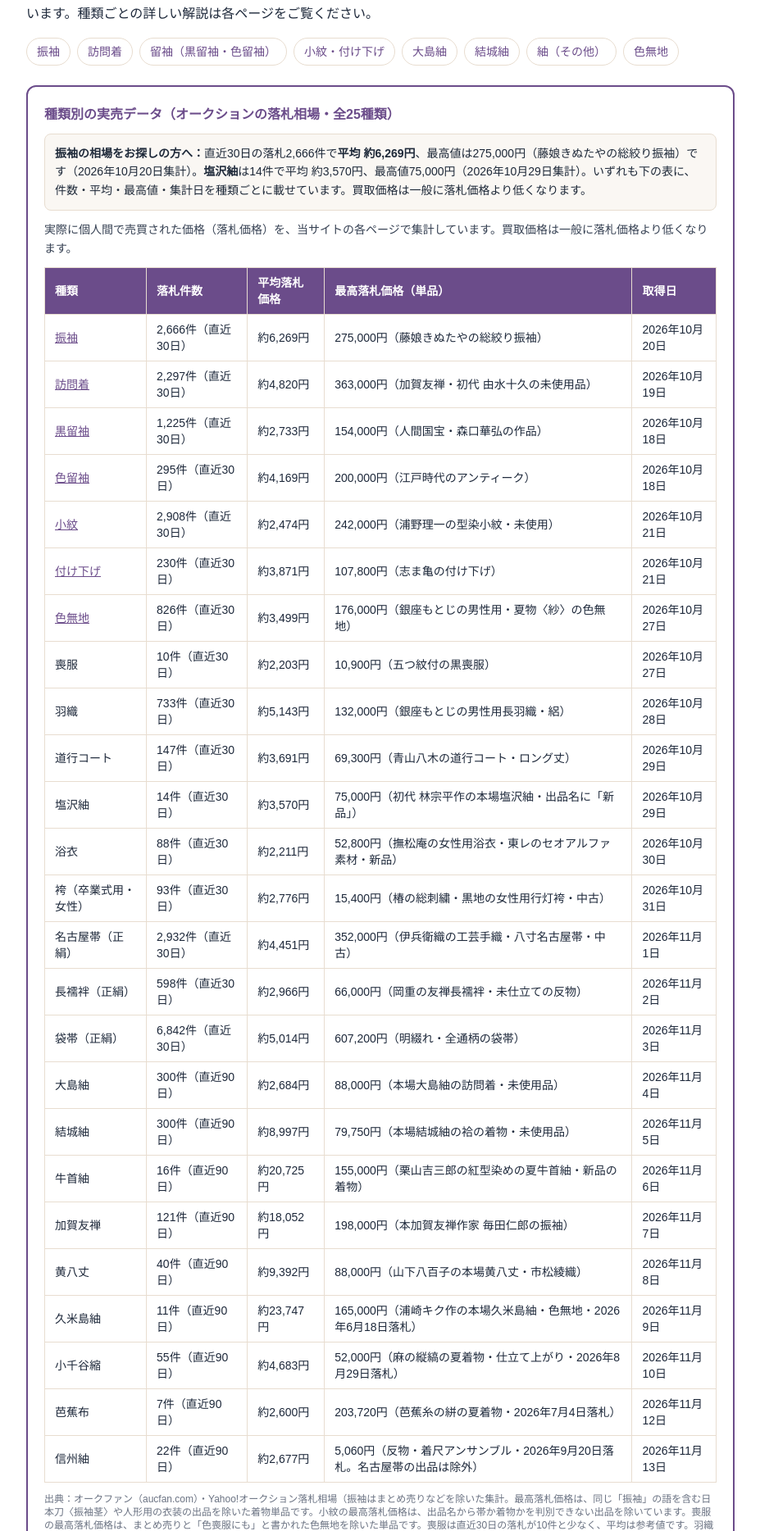
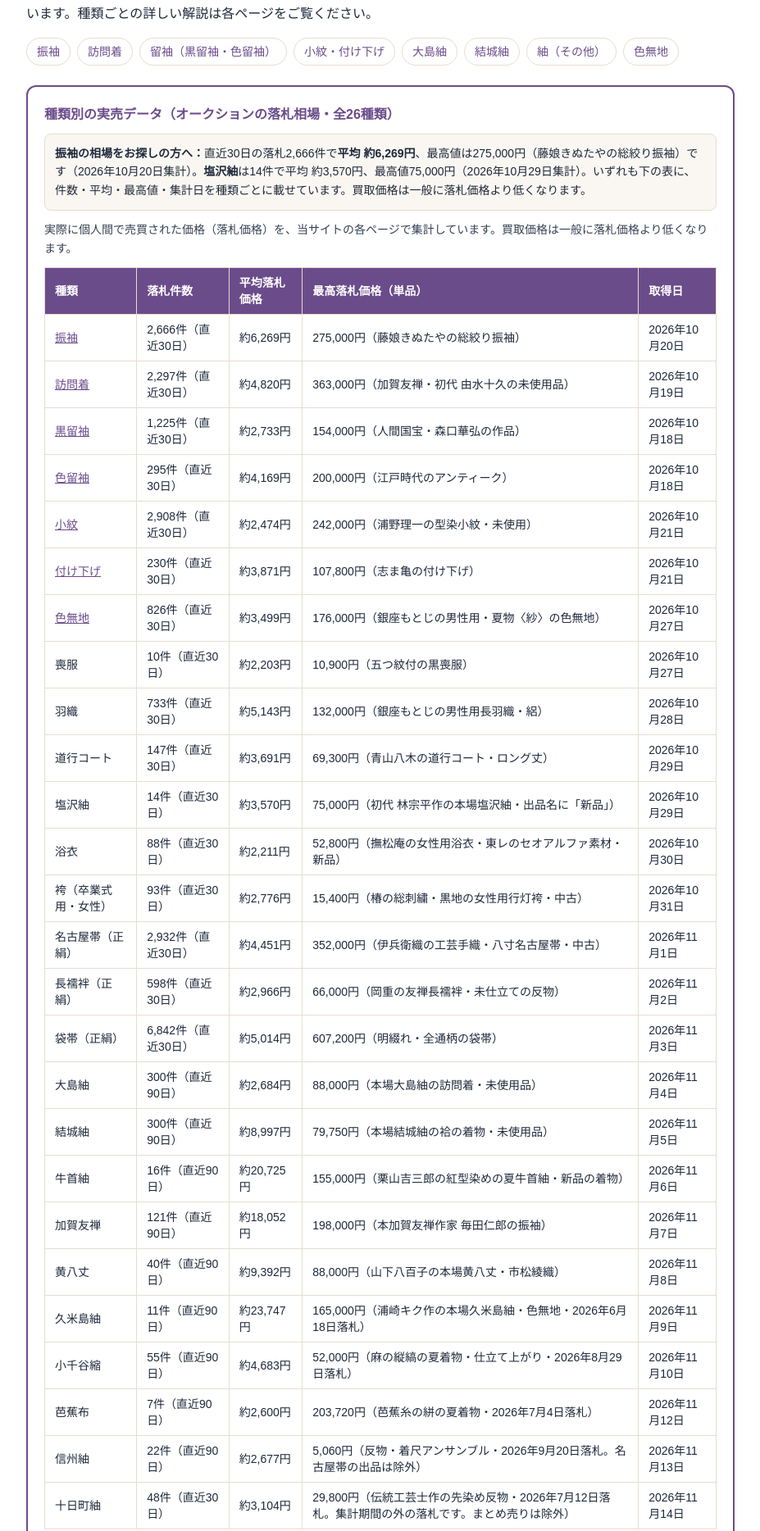
Before and after one commit to webmaster0818/kimono-kaitori-biyori, a Next.js app: page /articles/kimono-market-price in a window 1280 px wide. Shown: the part 1706-3574 px from the top of the page at 82% size, without its empty margins (176-1103 px from the left). Built offline with nearby package versions, Linux system fonts and the light colour scheme.

Commit message:
market-price: 十日町紬の実売行（48件・平均約3,104円・最高29,800円=7/12期間外と注記）・全26種類
Co-Authored-By: Claude Opus 5.5 <noreply@anthropic.com>

```diff
--- a/app/articles/kimono-market-price/page.tsx
+++ b/app/articles/kimono-market-price/page.tsx
@@ -56,7 +56,7 @@ const articleStructuredData = {
   description:
     "着物（和服）買取の相場を種類別に解説。振袖・訪問着・留袖・小紋・付け下げの落札データ（出典つき）と高く売るコツ。",
   datePublished: "2026-04-15",
-  dateModified: "2026-11-13",
+  dateModified: "2026-11-14",
   author: { "@type": "Organization", name: "着物の買取びより 編集部", url: "https://kimonokaitori-biyori.com/author/" },
   publisher: {
     "@type": "Organization",
@@ -302,7 +302,7 @@ export default function KimonoMarketPricePage() {
             ))}
           </ul>
           <div id="furisode-tomesode" className="bg-white border-2 border-[#6b4c8a] rounded-xl p-5 mt-6">
-            <h3 className="font-bold text-[#6b4c8a] mb-2">種類別の実売データ（オークションの落札相場・全25種類）</h3>
+            <h3 className="font-bold text-[#6b4c8a] mb-2">種類別の実売データ（オークションの落札相場・全26種類）</h3>
             <p className="text-sm text-gray-800 leading-relaxed mb-3 bg-[#faf7f3] border border-[#e8ddd0] rounded-lg p-3">
               <strong>振袖の相場をお探しの方へ：</strong>直近30日の落札2,666件で<strong>平均 約6,269円</strong>、最高値は275,000円（藤娘きぬたやの総絞り振袖）です（2026年10月20日集計）。
               <strong>塩沢紬</strong>は14件で平均 約3,570円、最高値75,000円（2026年10月29日集計）。いずれも下の表に、件数・平均・最高値・集計日を種類ごとに載せています。買取価格は一般に落札価格より低くなります。
@@ -496,6 +496,13 @@ export default function KimonoMarketPricePage() {
                     <td className="border border-[#e8ddd0] px-3 py-2">約2,677円</td>
                     <td className="border border-[#e8ddd0] px-3 py-2">5,060円（反物・着尺アンサンブル・2026年9月20日落札。名古屋帯の出品は除外）</td>
                     <td className="border border-[#e8ddd0] px-3 py-2">2026年11月13日</td>
+                  </tr>
+                  <tr>
+                    <td className="border border-[#e8ddd0] px-3 py-2">十日町紬</td>
+                    <td className="border border-[#e8ddd0] px-3 py-2">48件（直近30日）</td>
+                    <td className="border border-[#e8ddd0] px-3 py-2">約3,104円</td>
+                    <td className="border border-[#e8ddd0] px-3 py-2">29,800円（伝統工芸士作の先染め反物・2026年7月12日落札。集計期間の外の落札です。まとめ売りは除外）</td>
+                    <td className="border border-[#e8ddd0] px-3 py-2">2026年11月14日</td>
                   </tr>
                 </tbody>
               </table>
```
Also changed, not shown: 1 other file (tests, documents, lock files or other folders).
